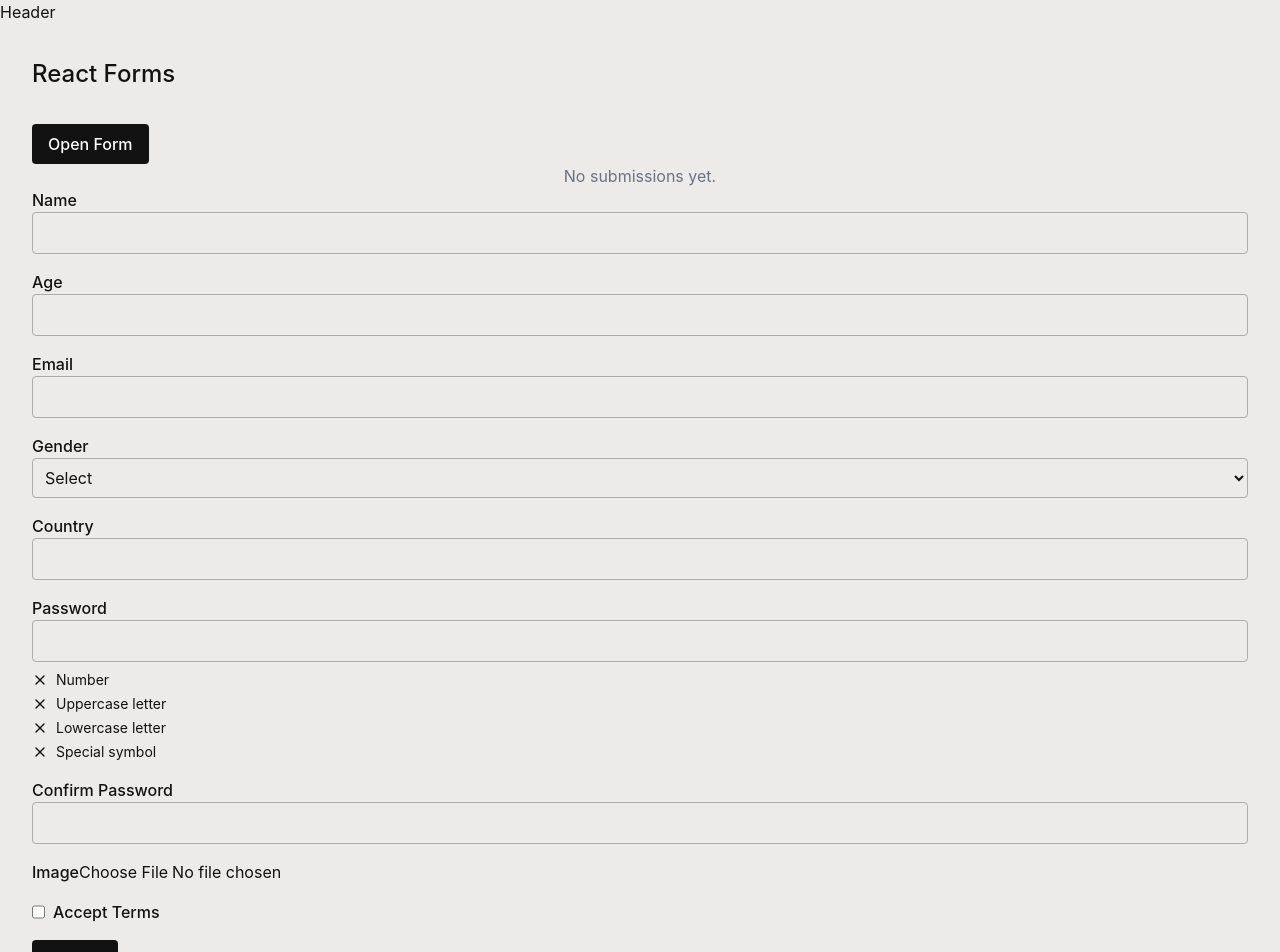
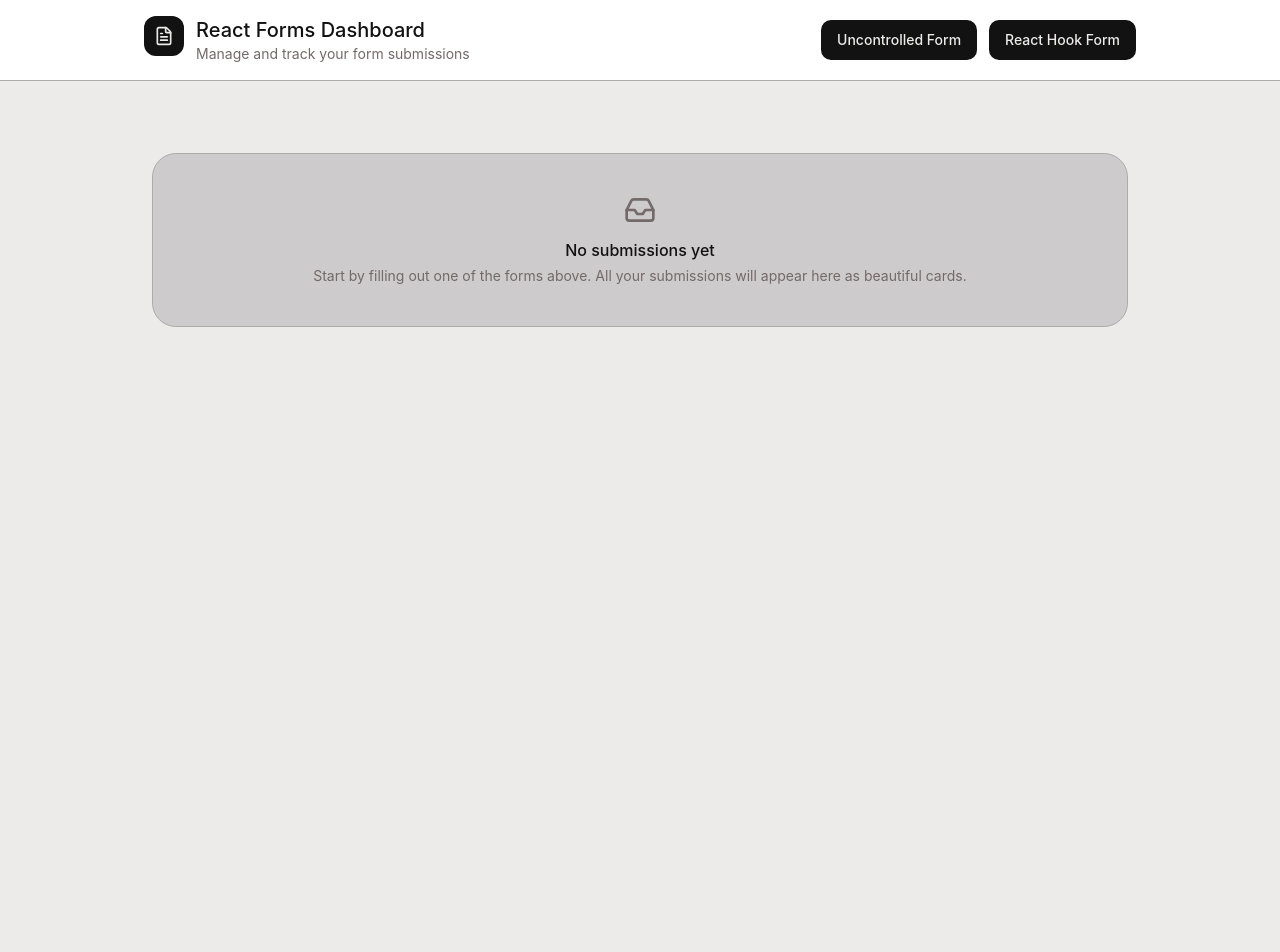
Before and after one commit to sunyuna00/rsschool-react, a React (Vite) app in the folder react-forms/: page / in a window 1280 px wide. Shown: the top 952 px of the page. After the commit the page ends 800 px from the top, so only its background shows below. Built offline with nearby package versions, Linux system fonts and the light colour scheme.

Commit message:
feat: add header and improve styles

```diff
--- a/react-forms/src/app/providers/router-provider/layout.tsx
+++ b/react-forms/src/app/providers/router-provider/layout.tsx
@@ -1,9 +1,10 @@
+import { Header } from "@/widgets/header";
 import { Outlet } from "react-router-dom";
 
 export const Layout = () => {
   return (
     <div>
-      <header>Header</header>
+      <Header />
 
       <main>
         <Outlet />
--- a/react-forms/src/features/uncontrolled-form/index.ts
+++ b/react-forms/src/features/uncontrolled-form/index.ts
@@ -0,0 +1 @@
+export * from './ui/uncontrolled-form';
--- a/react-forms/src/features/uncontrolled-form/ui/uncontrolled-form.tsx
+++ b/react-forms/src/features/uncontrolled-form/ui/uncontrolled-form.tsx
@@ -83,7 +83,7 @@ export const UncontrolledForm = () => {
     setErrors({});
 
     form.reset();
-    setPasswordValue('');
+    setPasswordValue("");
     console.log({
       ...result.data,
       image: imageBase64,
@@ -91,57 +91,83 @@ export const UncontrolledForm = () => {
   };
 
   return (
-    <form onSubmit={handleSubmit} className="space-y-4">
-      <div>
-        <label htmlFor="name">Name</label>
+    <form onSubmit={handleSubmit} className="space-y-5">
+      <h2 className="sticky top-0 z-10 bg-popover pb-3 pt-2 text-xl font-semibold border-b border-border">
+        Uncontrolled Form
+      </h2>
 
-        <input id="name" name="name" className="w-full rounded border p-2" />
-
-        {errors.name && <p className="text-red-500">{errors.name}</p>}
+      <div className="space-y-1">
+        <label htmlFor="name" className="text-sm font-medium">
+          Name
+        </label>
+        <input
+          id="name"
+          name="name"
+          className="w-full rounded-md border border-border bg-input-background px-3 py-2 text-sm outline-none focus:ring-2 focus:ring-ring"
+        />
+        {errors.name && (
+          <p className="text-xs text-destructive">{errors.name}</p>
+        )}
       </div>
 
-      <div>
-        <label htmlFor="age">Age</label>
-
+      <div className="space-y-1">
+        <label htmlFor="age" className="text-sm font-medium">
+          Age
+        </label>
         <input
           id="age"
           name="age"
           type="number"
-          className="w-full rounded border p-2"
+          className="w-full rounded-md border border-border bg-input-background px-3 py-2 text-sm outline-none focus:ring-2 focus:ring-ring"
         />
-        {errors.age && <p className="text-red-500">{errors.age}</p>}
+        {errors.age && <p className="text-xs text-destructive">{errors.age}</p>}
       </div>
 
-      <div>
-        <label htmlFor="email">Email</label>
-
-        <input id="email" name="email" className="w-full rounded border p-2" />
-        {errors.email && <p className="text-red-500">{errors.email}</p>}
+      <div className="space-y-1">
+        <label htmlFor="email" className="text-sm font-medium">
+          Email
+        </label>
+        <input
+          id="email"
+          name="email"
+          className="w-full rounded-md border border-border bg-input-background px-3 py-2 text-sm outline-none focus:ring-2 focus:ring-ring"
+        />
+        {errors.email && (
+          <p className="text-xs text-destructive">{errors.email}</p>
+        )}
       </div>
 
-      <div>
-        <label htmlFor="gender">Gender</label>
-
-        <select id="gender" name="gender" className="w-full rounded border p-2">
+      <div className="space-y-1">
+        <label htmlFor="gender" className="text-sm font-medium">
+          Gender
+        </label>
+        <select
+          id="gender"
+          name="gender"
+          className="w-full rounded-md border border-border bg-input-background px-3 py-2 text-sm outline-none focus:ring-2 focus:ring-ring"
+        >
           <option value="">Select</option>
-
           <option value="male">Male</option>
-
           <option value="female">Female</option>
         </select>
-        {errors.gender && <p className="text-red-500">{errors.gender}</p>}
+        {errors.gender && (
+          <p className="text-xs text-destructive">{errors.gender}</p>
+        )}
       </div>
 
-      <div>
-        <label htmlFor="country">Country</label>
-
+      <div className="space-y-1">
+        <label htmlFor="country" className="text-sm font-medium">
+          Country
+        </label>
         <input
           id="country"
           name="country"
           list="countries"
-          className="w-full rounded border p-2"
+          className="w-full rounded-md border border-border bg-input-background px-3 py-2 text-sm outline-none focus:ring-2 focus:ring-ring"
         />
-        {errors.country && <p className="text-red-500">{errors.country}</p>}
+        {errors.country && (
+          <p className="text-xs text-destructive">{errors.country}</p>
+        )}
 
         <datalist id="countries">
           {countries.map((country) => (
@@ -150,54 +176,68 @@ export const UncontrolledForm = () => {
         </datalist>
       </div>
 
-      <div>
-        <label htmlFor="password">Password</label>
-
+      <div className="space-y-1">
+        <label htmlFor="password" className="text-sm font-medium">
+          Password
+        </label>
         <input
           id="password"
           name="password"
           type="password"
-          className="w-full rounded border p-2"
-          onChange={(event) => setPasswordValue(event.target.value)}
+          onChange={(e) => setPasswordValue(e.target.value)}
+          className="w-full rounded-md border border-border bg-input-background px-3 py-2 text-sm outline-none focus:ring-2 focus:ring-ring"
         />
         <PasswordStrength password={passwordValue} />
-        {errors.password && <p className="text-red-500">{errors.password}</p>}
+        {errors.password && (
+          <p className="text-xs text-destructive">{errors.password}</p>
+        )}
       </div>
 
-      <div>
-        <label htmlFor="confirmPassword">Confirm Password</label>
-
+      <div className="space-y-1">
+        <label htmlFor="confirmPassword" className="text-sm font-medium">
+          Confirm Password
+        </label>
         <input
           id="confirmPassword"
           name="confirmPassword"
           type="password"
-          className="w-full rounded border p-2"
+          className="w-full rounded-md border border-border bg-input-background px-3 py-2 text-sm outline-none focus:ring-2 focus:ring-ring"
         />
         {errors.confirmPassword && (
-          <p className="text-red-500">{errors.confirmPassword}</p>
+          <p className="text-xs text-destructive">{errors.confirmPassword}</p>
         )}
       </div>
 
-      <div>
-        <label htmlFor="image">Image</label>
-
-        <input id="image" name="image" type="file" accept=".png,.jpg,.jpeg" />
+      <div className="space-y-1">
+        <label htmlFor="image" className="text-sm font-medium">
+          Image
+        </label>
+        <input
+          id="image"
+          name="image"
+          type="file"
+          accept=".png,.jpg,.jpeg"
+          className="w-full text-sm"
+        />
         {errors.image && (
-          <p className="mt-1 text-sm text-red-500">{errors.image}</p>
+          <p className="text-xs text-destructive">{errors.image}</p>
         )}
       </div>
 
-      <div className="flex gap-2">
-        <input id="terms" name="terms" type="checkbox" />
-
-        <label htmlFor="terms">Accept Terms</label>
+      <div className="flex items-center gap-2">
+        <input id="terms" name="terms" type="checkbox" className="h-4 w-4" />
+        <label htmlFor="terms" className="text-sm">
+          Accept Terms
+        </label>
       </div>
 
-      {errors.terms && <p className="text-red-500">{errors.terms}</p>}
+      {errors.terms && (
+        <p className="text-xs text-destructive">{errors.terms}</p>
+      )}
 
       <button
         type="submit"
-        className="rounded bg-primary px-4 py-2 text-primary-foreground"
+        className="w-full rounded-md bg-primary py-2.5 font-medium text-primary-foreground transition hover:opacity-90 active:scale-[0.99]"
       >
         Submit
       </button>
--- a/react-forms/src/pages/home-page/index.tsx
+++ b/react-forms/src/pages/home-page/index.tsx
@@ -1,27 +1,9 @@
-import { useState } from "react";
-
 import { SubmissionsList } from "@/widgets/submissions-list";
-import { UncontrolledForm } from "@/features/uncontrolled-form/ui/uncontrolled-form";
 
 export const HomePage = () => {
-  const [isModalOpen, setIsModalOpen] =
-    useState(false);
-
   return (
     <main className="container mx-auto p-8">
-      <h1 className="mb-8">
-        React Forms
-      </h1>
-
-      <button
-        onClick={() => setIsModalOpen(true)}
-        className="rounded bg-primary px-4 py-2 text-primary-foreground"
-      >
-        Open Form
-      </button>
-
       <SubmissionsList />
-      <UncontrolledForm />
     </main>
   );
 };
--- a/react-forms/src/shared/ui/modal.tsx
+++ b/react-forms/src/shared/ui/modal.tsx
@@ -51,7 +51,7 @@ export const Modal = ({ isOpen, onClose, children }: Props) => {
 
   return createPortal(
     <div
-      className="fixed inset-0 flex items-center justify-center bg-black/50"
+      className="fixed inset-0 flex items-center justify-center bg-black/30 backdrop-blur-md p-4"
       onClick={onClose}
       role="dialog"
       aria-modal="true"
@@ -59,8 +59,8 @@ export const Modal = ({ isOpen, onClose, children }: Props) => {
       <div
         ref={modalRef}
         tabIndex={-1}
-        className="rounded bg-white p-6 focus:outline-none"
-        onClick={(event) => event.stopPropagation()}
+        className="border w-full max-w-md max-h-[80vh] overflow-y-auto rounded-2xl bg-white p-5 sm:p-6"
+        onClick={(e) => e.stopPropagation()}
       >
         {children}
       </div>
--- /dev/null
+++ b/react-forms/src/widgets/header/index.tsx
@@ -0,0 +1,56 @@
+import { useState } from "react";
+import { UncontrolledForm } from "@/features/uncontrolled-form";
+import { Modal } from "@/shared/ui/modal";
+import { FileText } from "lucide-react";
+
+export const Header = () => {
+  const [isModalOpen, setIsModalOpen] = useState(false);
+  const [isHookFormOpen, setIsHookFormOpen] = useState(false);
+
+  return (
+    <div className="border-b border-border bg-popover px-4 py-4 sm:px-6">
+      <div className="flex flex-col gap-4 md:flex-row md:items-center md:justify-between lg:mx-30">
+
+        <div className="flex md:items-start gap-3">
+          <div className="flex h-10 w-10 items-center justify-center rounded-lg bg-foreground text-background shrink-0">
+            <FileText className="h-5 w-5" />
+          </div>
+
+          <div>
+            <h1 className="text-lg md:text-xl font-medium text-foreground">
+              React Forms Dashboard
+            </h1>
+
+            <p className="text-xs md:text-sm text-muted-foreground">
+              Manage and track your form submissions
+            </p>
+          </div>
+        </div>
+
+        <div className="flex flex-col gap-2 w-full md:flex-row md:gap-3 md:w-auto">
+          <button
+            onClick={() => setIsModalOpen(true)}
+            className="w-full md:w-auto rounded-md bg-foreground px-4 py-2.5 text-sm font-medium text-background hover:opacity-90 transition"
+          >
+            Uncontrolled Form
+          </button>
+
+          <button
+            onClick={() => setIsHookFormOpen(true)}
+            className="w-full md:w-auto rounded-md bg-foreground px-4 py-2.5 text-sm font-medium text-background hover:opacity-90 transition"
+          >
+            React Hook Form
+          </button>
+        </div>
+
+        <Modal isOpen={isModalOpen} onClose={() => setIsModalOpen(false)}>
+          <UncontrolledForm />
+        </Modal>
+
+        <Modal isOpen={isHookFormOpen} onClose={() => setIsHookFormOpen(false)}>
+          <div className="p-4">React Hook Form here</div>
+        </Modal>
+      </div>
+    </div>
+  );
+};
--- a/react-forms/src/widgets/submissions-list/ui/submissions-list.tsx
+++ b/react-forms/src/widgets/submissions-list/ui/submissions-list.tsx
@@ -1,15 +1,40 @@
 import { useAppSelector } from "@/shared";
 import { SubmissionCard } from "@/entities/submission";
+import { Inbox } from "lucide-react";
 
 export const SubmissionsList = () => {
   const submissions = useAppSelector((state) => state.submission.items);
 
   if (!submissions.length) {
-    return <p className="text-center text-gray-500">No submissions yet.</p>;
+    return (
+      <div className="mt-10 flex flex-col items-center justify-center rounded-3xl border border-border bg-card p-10 text-center lg:mx-30">
+        <Inbox className="mb-3 h-8 w-8 text-muted-foreground" />
+
+        <h3 className="text-base font-medium text-foreground">
+          No submissions yet
+        </h3>
+
+        <p className="mt-1 text-sm text-muted-foreground">
+         Start by filling out one of the forms above. All your submissions will appear here as beautiful cards.
+        </p>
+      </div>
+    );
   }
 
   return (
-    <div className="mt-8 grid gap-6 md:grid-cols-2 lg:grid-cols-3">
+    <div className="mt-8 mx-0 lg:mx-30">
+      <div className="mb-4 flex items-center gap-2">
+        <Inbox className="h-5 w-5 text-muted-foreground" />
+        <h2 className="text-lg font-medium text-foreground">
+          Submissions
+        </h2>
+
+        <span className="ml-auto text-sm text-muted-foreground">
+          {submissions.length}
+        </span>
+      </div>
+
+      <div className="grid gap-5 md:grid-cols-2 lg:grid-cols-3">
         {submissions.map((submission, index) => (
           <SubmissionCard
             key={submission.id}
@@ -18,5 +43,6 @@ export const SubmissionsList = () => {
           />
         ))}
       </div>
+    </div>
   );
 };
```
Also changed, not shown: react-forms/src/shared/lib/file-to-base64.ts (+17 -17 lines). Lines whose indentation alone changed are shown as unchanged.
